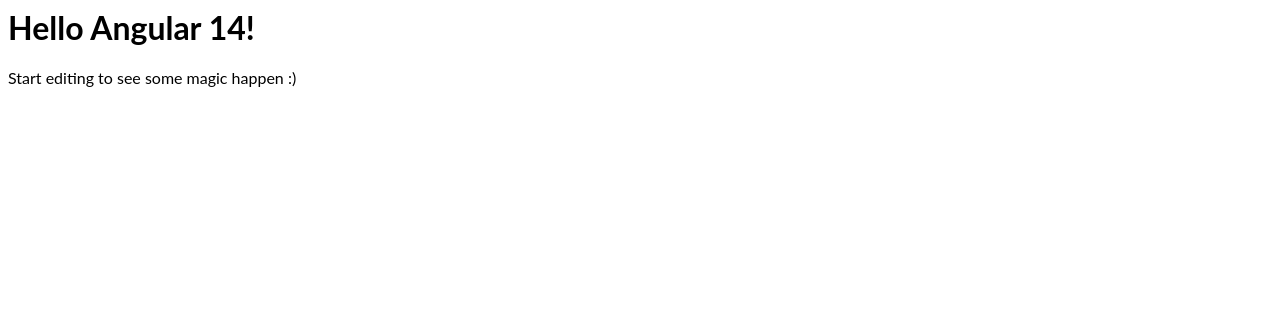
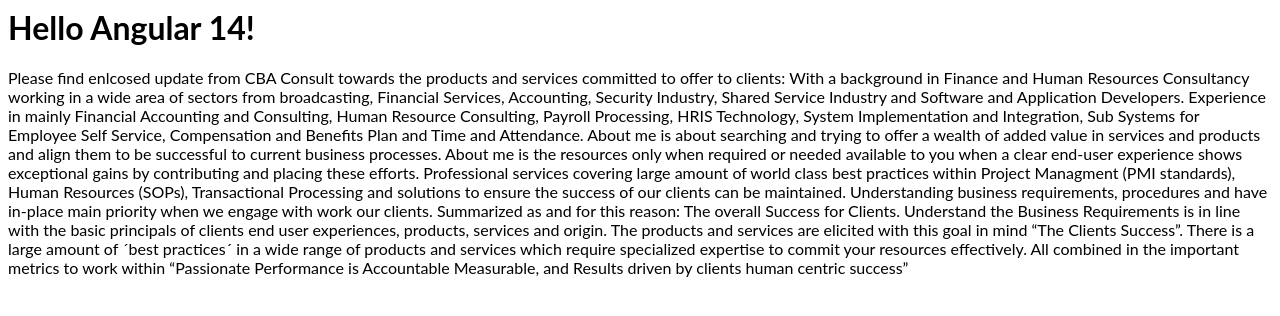
Before and after one commit to mdresch/angular-micro-sites, an Angular app: page / in a window 1280 px wide. Shown: the top 316 px of the page. Built offline with nearby package versions, Linux system fonts and the light colour scheme.

Commit message:
Update app.component.html

```diff
--- a/src/app/app.component.html
+++ b/src/app/app.component.html
@@ -1,4 +1,17 @@
 <hello name="{{ name }}"></hello>
 <p>
-  Start editing to see some magic happen :)
+  Please find enlcosed update from CBA Consult towards the products and services committed to offer to clients:
+
+  With a background in Finance and Human Resources Consultancy working in a wide area of sectors from broadcasting, Financial Services, Accounting, Security Industry, Shared Service Industry and Software and Application Developers.
+
+  Experience in mainly Financial Accounting and Consulting, Human Resource Consulting, Payroll Processing, HRIS Technology, System Implementation and Integration, Sub Systems for Employee Self Service, Compensation and Benefits Plan and Time and Attendance.
+
+  About me is about searching and trying to offer a wealth of added value in services and products and align them to be successful to current business processes. About me is the resources only when required or needed available to you when a clear end-user experience shows exceptional gains by contributing and placing these efforts.
+
+  Professional services covering large amount of world class best practices within Project Managment (PMI standards), Human Resources (SOPs), Transactional Processing and solutions to ensure the success of our clients can be maintained.
+
+  Understanding business requirements, procedures and have in-place main priority when we engage with work our clients. Summarized as and for this reason: The overall Success for Clients. Understand the Business Requirements is in line with the basic principals of clients end user experiences, products, services and origin. The products and services are elicited with this goal in mind “The Clients Success”.
+
+  There is a large amount of ´best practices´ in a wide range of products and services which require specialized expertise to commit your resources effectively. All combined in the important metrics to work within “Passionate Performance is Accountable Measurable, and Results driven by clients human centric success”
+
 </p>
```
